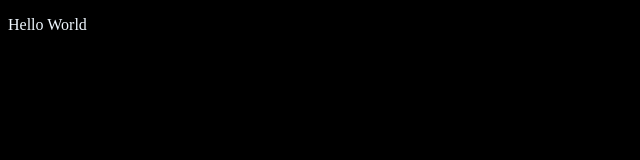
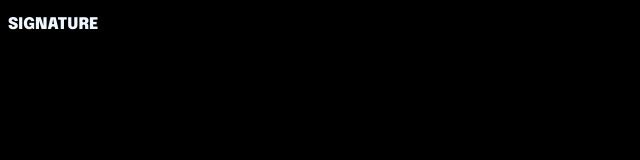
Before and after one commit to djbowen95/Signature-Password-Generator, a plain HTML site: page index2.html in a window 1280 px wide. Shown: the full height of the page, 0-640 px from the left. Drawn offline with Linux system fonts and the light colour scheme.

Commit message:
Import Epilogue font and add background text

```diff
--- a/index2.html
+++ b/index2.html
@@ -8,6 +8,6 @@
     <title>Signature: Generate Secure Passwords</title>
 </head>
 <body>
-    <p>Hello World</p>
+    <p class="transparent-text" id="background-text">SIGNATURE</p>
 </body>
 </html>
--- a/style2.css
+++ b/style2.css
@@ -1,7 +1,15 @@
+/* Imported fonts can slow down the application - reduce to only weights used once finished building app. */
+@import url('https://fonts.googleapis.com/css2?family=Epilogue:ital,wght@0,200;0,300;0,400;0,500;0,600;0,700;0,800;0,900;1,200;1,300;1,400;1,500;1,600;1,700;1,800;1,900&display=swap');
+
 body {
     background-color: black;
     color: aliceblue;
 }
 
+#background-text {
+    font-family: 'Epilogue', sans-serif;
+    font-weight: 900;
+}
+
 /* Trying to recreate this: */
 /* https://codepen.io/santo-ss/pen/xvpBya */
```
